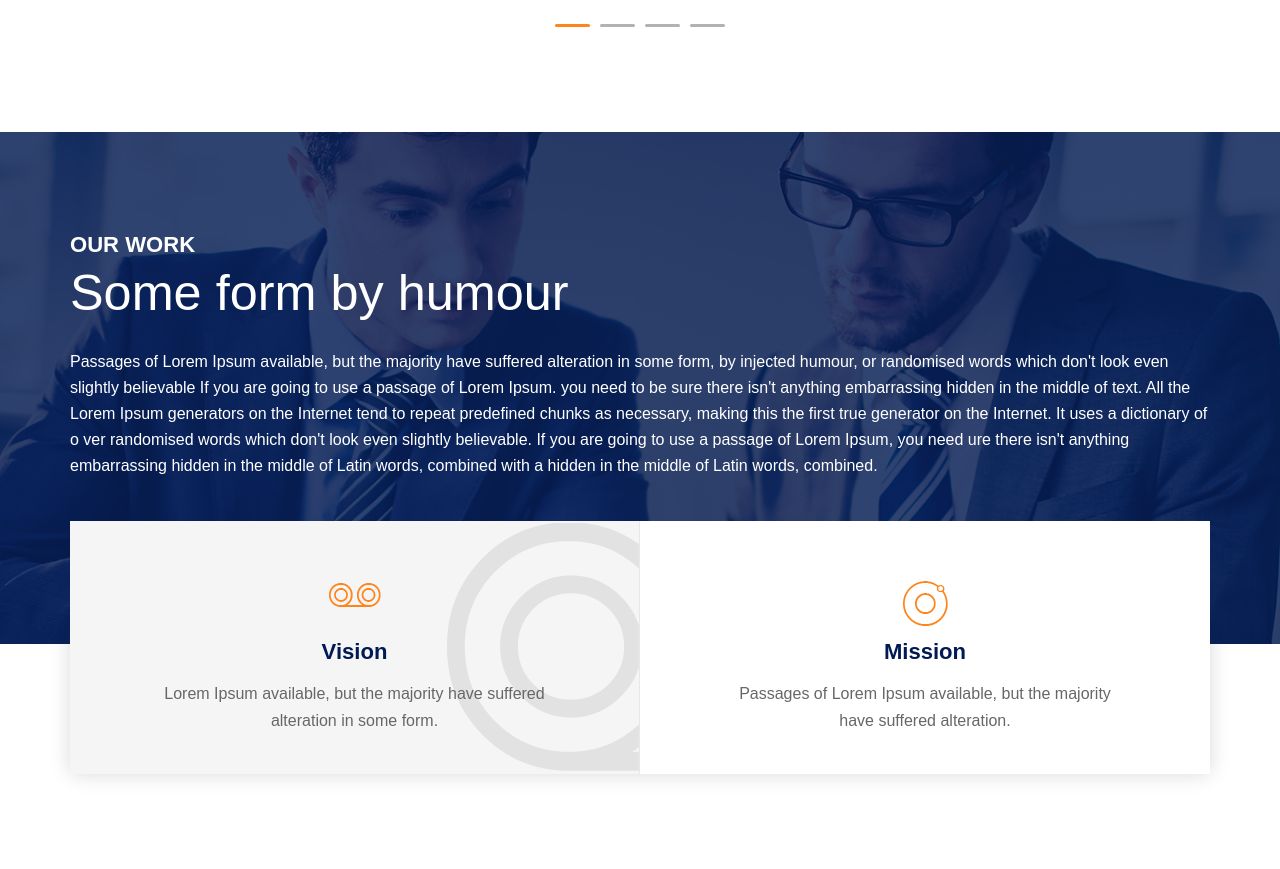
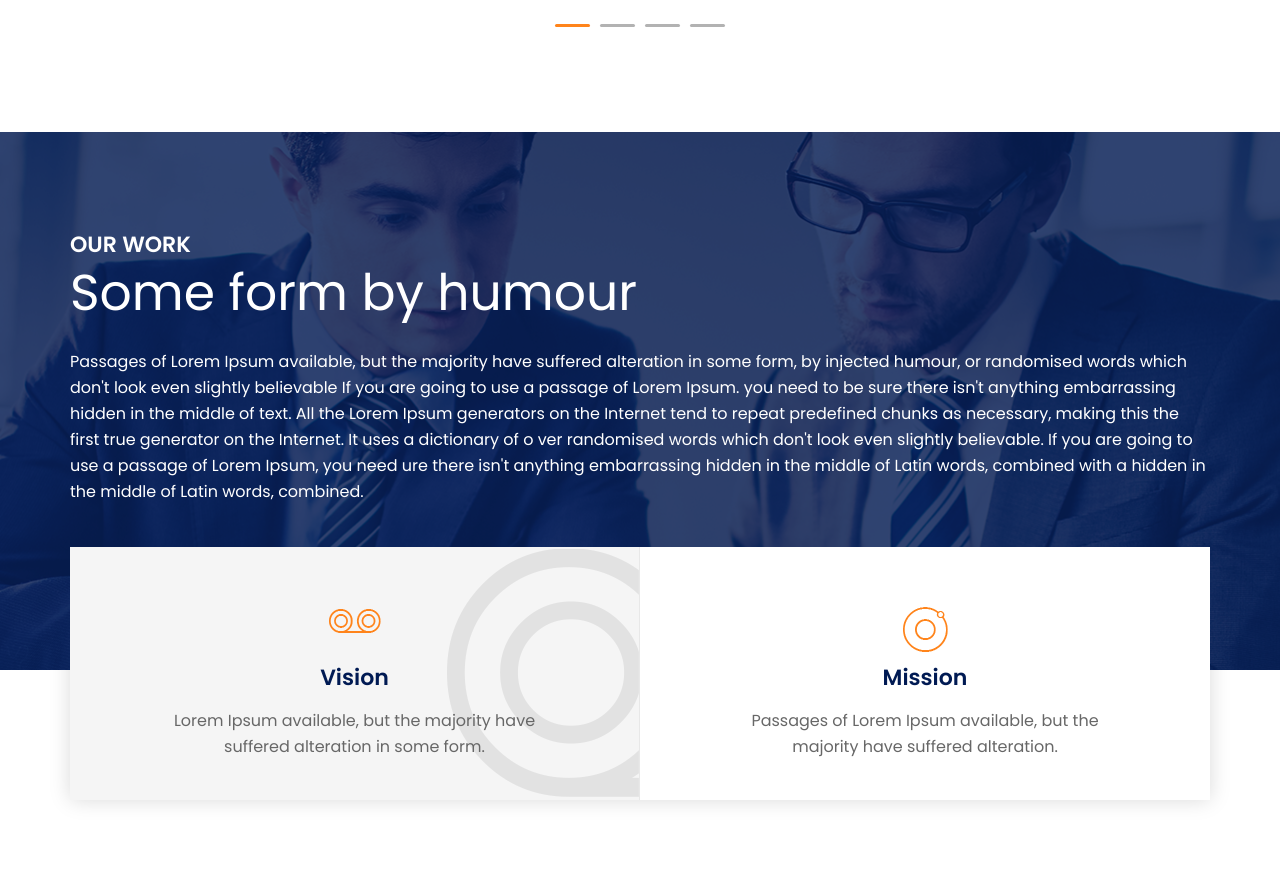
Before and after one commit to Gspatelw3/Onepage-Studio, a website: page index.html in a window 1280 px wide. Shown: the part 2460-3329 px from the top of the page. Drawn offline with Linux system fonts and the light colour scheme.

Commit message:
remove commit

```diff
--- a/src/base/_base.scss
+++ b/src/base/_base.scss
@@ -9,7 +9,6 @@ body {
 	-moz-osx-font-smoothing: grayscale;
 	-webkit-font-smoothing: antialiased;
 }
-
 
 .h1,
 h1 {
--- a/src/main.scss
+++ b/src/main.scss
@@ -27,4 +27,4 @@
 @import "vendor/font-awesome";
 
 // # Fonts
-// @import url('https://fonts.googleapis.com/css2?family=Poppins:ital,wght@0,300;0,400;0,600;0,700;0,800;0,900;1,300;1,400;1,500;1,600;1,700;1,800;1,900&display=swap');
+@import url('https://fonts.googleapis.com/css2?family=Poppins:ital,wght@0,300;0,400;0,600;0,700;0,800;0,900;1,300;1,400;1,500;1,600;1,700;1,800;1,900&display=swap');
```
Also changed, not shown: css/style.css.
